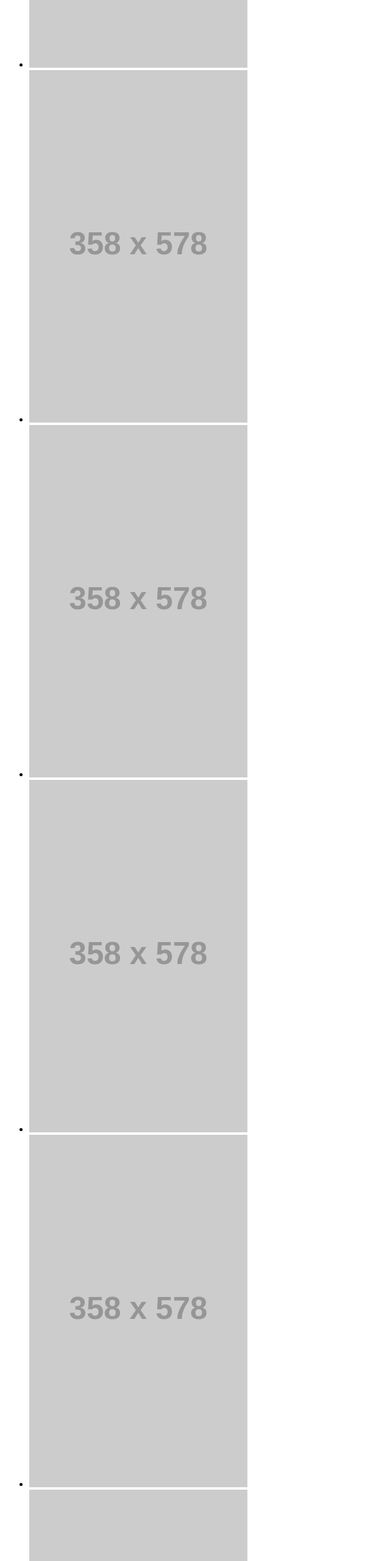
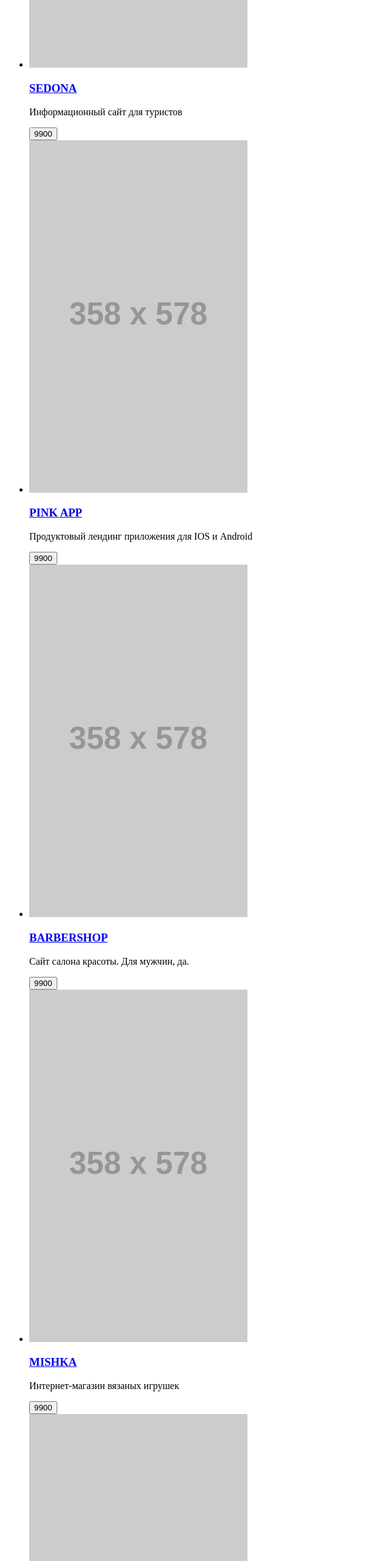
Before and after one commit to Pandenimik/nerds-htmlacademy, a plain HTML site: page catalog.html in a window 1280 px wide. Shown: the part 1460-4020 px from the top of the page at 61% size, without its empty margins (0-640 px from the left). Drawn offline with Linux system fonts and the light colour scheme; placeholder pictures from the web are drawn by us.

Commit message:
Update catalog.html

```diff
--- a/catalog.html
+++ b/catalog.html
@@ -82,31 +82,61 @@
           <a href="#">
             <img src="https://via.placeholder.com/358x578" alt="Sedona">
           </a>
+          <a href="#">
+            <h3>SEDONA</h3>
+          </a>
+          <p>Информационный сайт для туристов</p>
+          <button value="sedona">9900</button>
         </li>
         <li>
           <a href="#">
             <img src="https://via.placeholder.com/358x578" alt="Pink">
           </a>
+          <a href="#">
+            <h3>PINK APP</h3>
+          </a>
+          <p>Продуктовый лендинг приложения для IOS и Android</p>
+          <button value="pink">9900</button>
         </li>
         <li>
           <a href="#">
             <img src="https://via.placeholder.com/358x578" alt="Borodinski">
           </a>
+          <a href="#">
+            <h3>BARBERSHOP</h3>
+          </a>
+          <p>Сайт салона красоты. Для мужчин, да.</p>
+          <button value="borodinski">9900</button>
         </li>
         <li>
           <a href="#">
             <img src="https://via.placeholder.com/358x578" alt="Mishka">
           </a>
+          <a href="#">
+            <h3>MISHKA</h3>
+          </a>
+          <p>Интернет-магазин вязаных игрушек</p>
+          <button value="mishka">9900</button>
         </li>
         <li>
           <a href="#">
             <img src="https://via.placeholder.com/358x578" alt="A+">
           </a>
+          <a href="#">
+            <h3>A PLUS</h3>
+          </a>
+          <p>Лендинг курсов повышения квалификации</p>
+          <button value="A+">9900</button>
         </li>
         <li>
           <a href="#">
             <img src="https://via.placeholder.com/358x578" alt="Кваст">
           </a>
+          <a href="#">
+            <h3>КВАСТ</h3>
+          </a>
+          <p>Промо-сайт производителя крафтового квас</p>
+          <button value="kvast">9900</button>
         </li>
       </ul>
       <ul>
```
